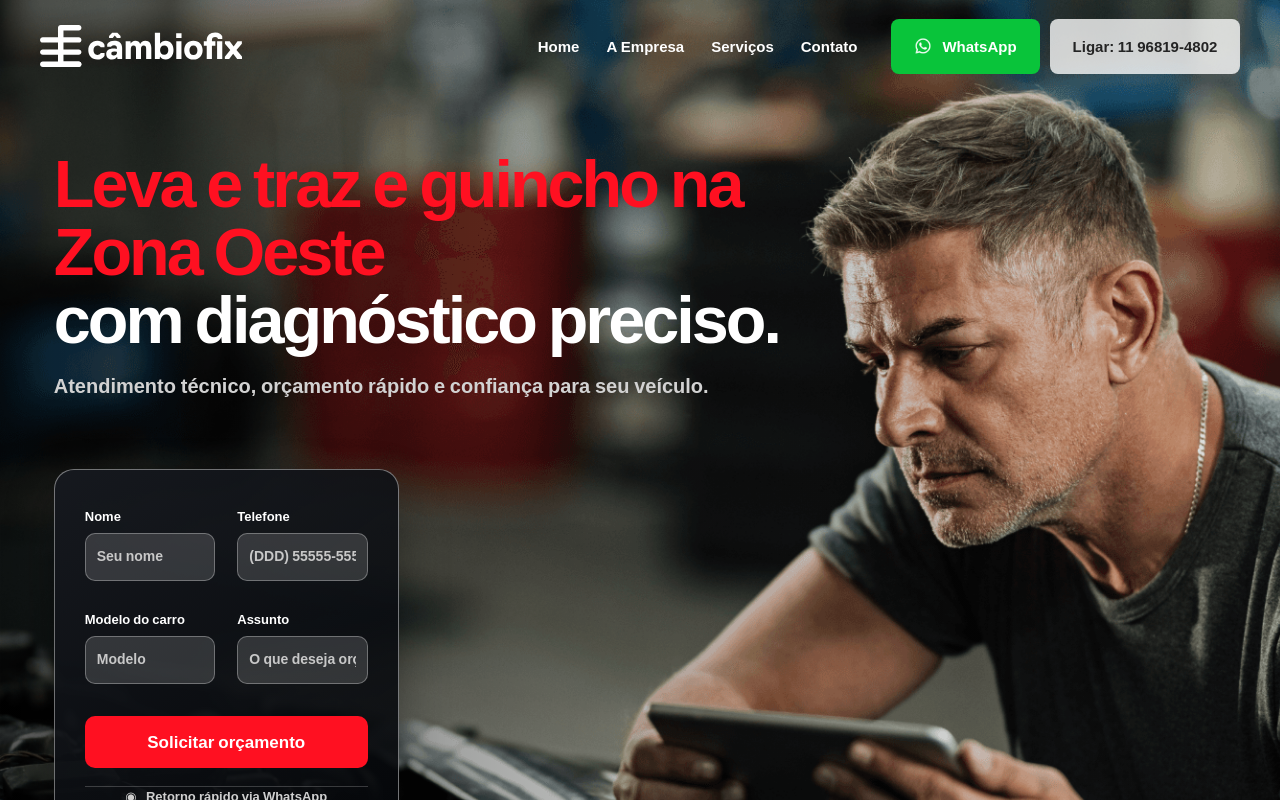
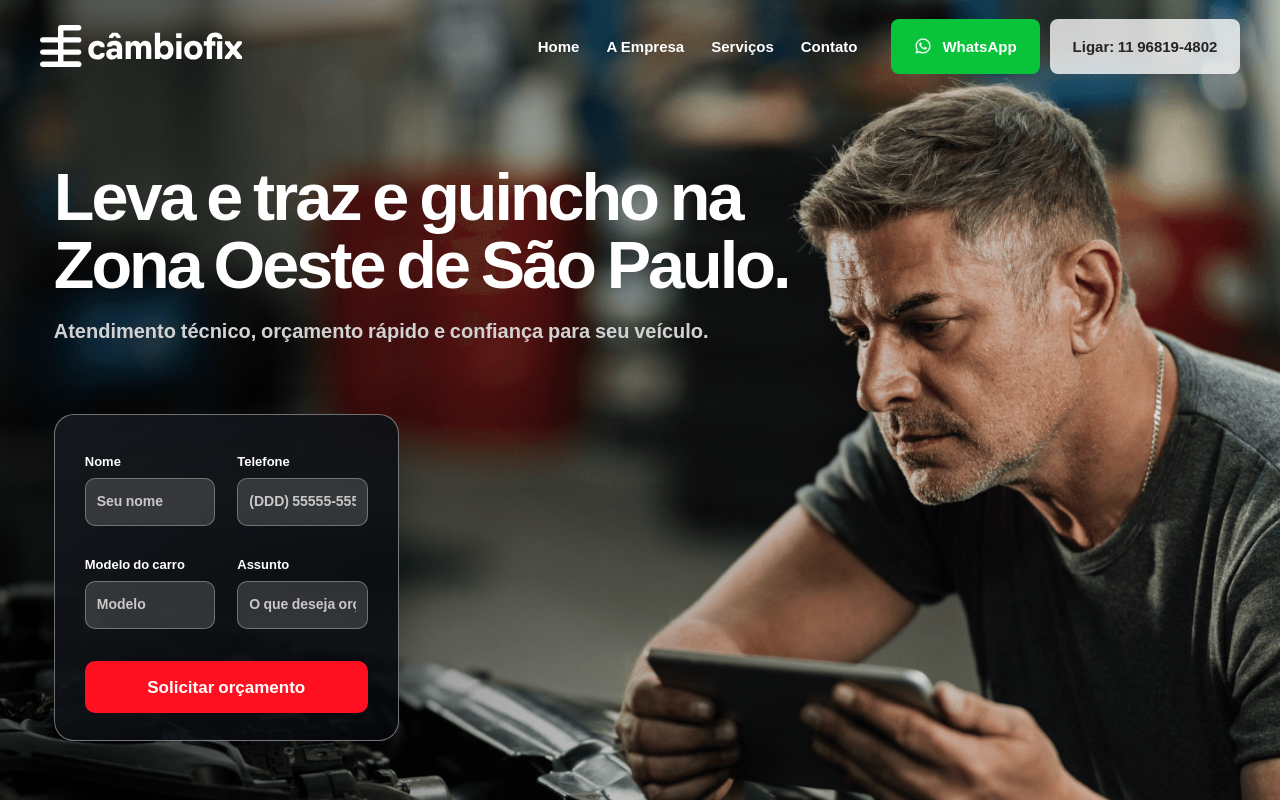
Before and after one commit to sidneirocha/cambiofix, a React (Vite) app: page / in a window 1280 px wide. Shown: the top 800 px of the page. Built offline with nearby package versions, Linux system fonts and the light colour scheme.

Commit message:
Make hero headline fully dynamic

```diff
--- a/src/App.jsx
+++ b/src/App.jsx
@@ -25,9 +25,9 @@ const brands = ["brand-1.png", "brand-2.png", "brand-3.png", "brand-4.png", "bra
 const serviceImages = ["iBhPxqyvR2R5JWcRe9ylvJSsbI.png", "KJT1aRtYMe0kv6uRevU1uyWgyE8.png", "V9IFbpXENfrcMHEKoMj36nTQjA.png", "service-diagnostic.png", "service-clutch.png", "service-transmission.png"];
 const instagramImages = ["instagram-post-1.jpg", "instagram-post-2.jpg", "instagram-post-3.jpg"];
 const heroTopics = [
-  "Especialistas em câmbio automático",
-  "Leva e traz e guincho na Zona Oeste",
-  "Conserte seu câmbio em até 12x/18x",
+  "Especialistas em câmbio automático com diagnóstico preciso.",
+  "Leva e traz e guincho na Zona Oeste de São Paulo.",
+  "Conserte seu câmbio em até 12x.",
 ];
 const osascoGallery = [
   ["unidade-osasco-01.png", "Área principal de atendimento"],
@@ -135,14 +135,13 @@ export function App() {
         <section id="home" className="hero">
           <div className="hero-overlay" />
           <div className="hero-content">
-            <div className="hero-copy"><h1><span className="hero-title-topic" key={heroTopics[heroTopic]}>{heroTopics[heroTopic]}</span><br /><span className="hero-title-base">com diagnóstico preciso.</span></h1><p>Atendimento técnico, orçamento rápido e confiança para seu veículo.</p></div>
+            <div className="hero-copy"><h1><span className="hero-title-topic" key={heroTopics[heroTopic]}>{heroTopics[heroTopic]}</span></h1><p>Atendimento técnico, orçamento rápido e confiança para seu veículo.</p></div>
             <form className="quote-card" onSubmit={handleQuoteSubmit}>
               <label>Nome<input required name="nome" placeholder="Seu nome" /></label>
               <label>Telefone<input required name="telefone" placeholder="(DDD) 55555-5555" /></label>
               <label>Modelo do carro<input required name="modelo" placeholder="Modelo" /></label>
               <label>Assunto<input required name="assunto" placeholder="O que deseja orçar?" /></label>
               <button className="submit-button" type="submit">{submitted ? "Mensagem pronta!" : "Solicitar orçamento"}</button>
-              <div className="hero-response">◉ &nbsp; Retorno rápido via WhatsApp</div>
               {submitted && <p className="form-note">Agora é só falar com a equipe pelo WhatsApp.</p>}
             </form>
             <div className="hero-benefits"><div><b>⌾</b><span><strong>Diagnóstico preciso</strong><small>Equipamentos e tecnologia avançada</small></span></div><div><b>✦</b><span><strong>Equipe especializada</strong><small>Profissionais com experiência no mercado</small></span></div><div><b>◷</b><span><strong>Atendimento ágil</strong><small>Orçamento rápido e sem compromisso</small></span></div></div>
--- a/src/styles.css
+++ b/src/styles.css
@@ -247,10 +247,9 @@ footer>.haus-logo{display:inline-flex;flex-direction:column;align-items:flex-sta
 /* Hero dinâmico e formulário horizontal no desktop. */
 .hero-copy h1 .hero-title-topic{
   display:inline-block;
-  color:var(--red);
+  color:#fff;
   animation:hero-topic-in .45s ease both;
 }
-.hero-copy h1 .hero-title-base{color:#fff}
 @keyframes hero-topic-in{
   from{opacity:0;transform:translateY(10px)}
   to{opacity:1;transform:translateY(0)}
@@ -271,7 +270,8 @@ footer>.haus-logo{display:inline-flex;flex-direction:column;align-items:flex-sta
 @media(min-width:801px){
   .quote-card{
     flex:none;
-    width:min(900px,calc(100vw - 8.4vw));
+    width:50vw;
+    max-width:920px;
     grid-template-columns:repeat(4,minmax(0,1fr));
     gap:14px 18px;
     padding:22px 26px 16px;
```
